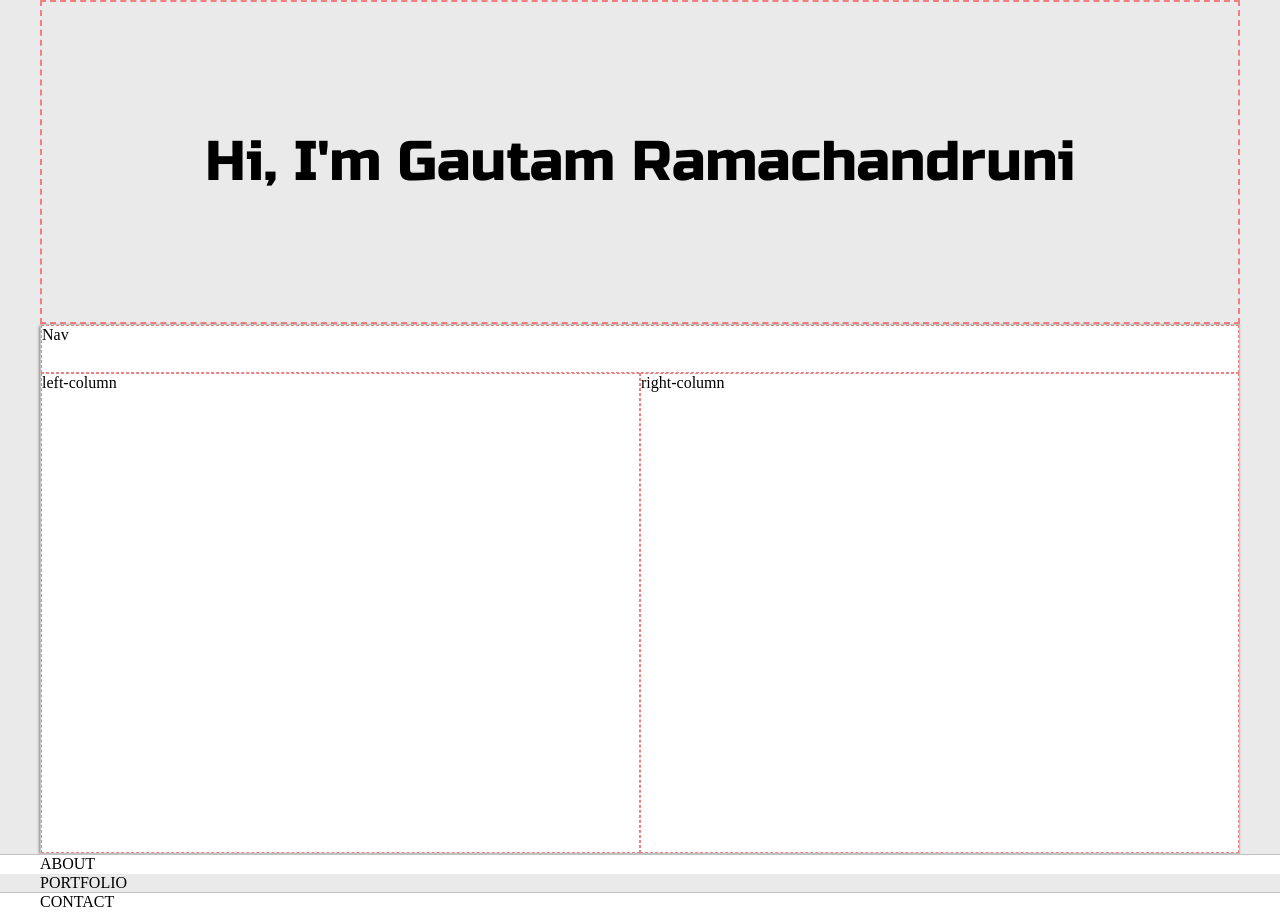
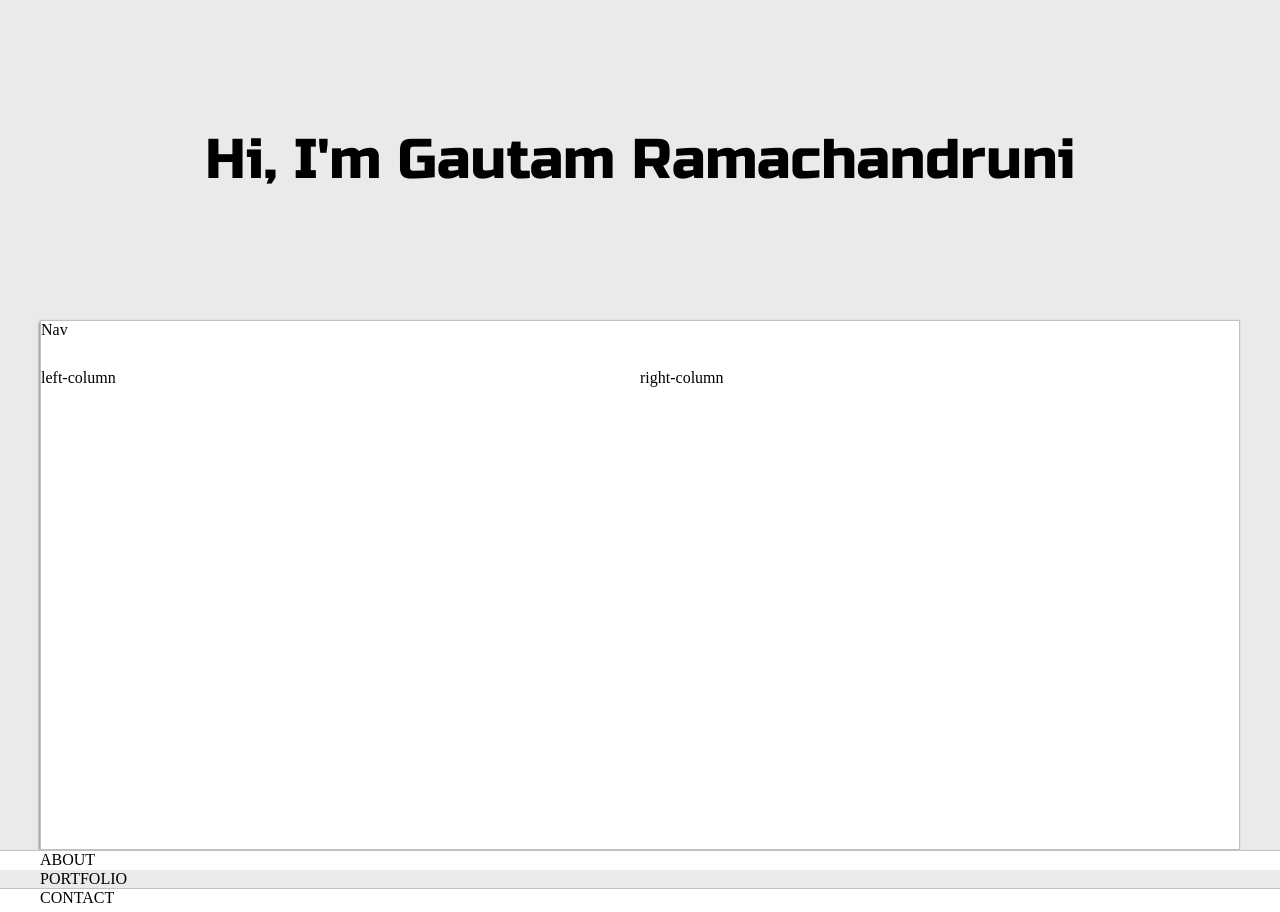
Before and after one commit to gautam-ramachandruni/portfolio-website, a PHP site: page / in a window 1280 px wide. Run offline with PHP 8.4, Linux system fonts and the light colour scheme.

Commit message:
Remove dashed lightcoral borders.

```diff
--- a/default.css
+++ b/default.css
@@ -78,7 +78,6 @@ p, li, span, label, input, textarea {
     display: grid;
     text-align: center;
     align-content: center;
-    border: 2px dashed lightcoral;
     min-height: 20em;
 }
 
@@ -101,17 +100,14 @@ p, li, span, label, input, textarea {
 
 .nav-wrapper {
     grid-area: nav-wrapper;
-    border: 1px dashed lightcoral;
 }
 
 .left-column {
     grid-area: left-column;
-    border: 1px dashed lightcoral;
 }
 
 .right-column {
     grid-area: right-column;
-    border: 1px dashed lightcoral;
 }
 
 @media screen and (max-width: 1200px) {
```
